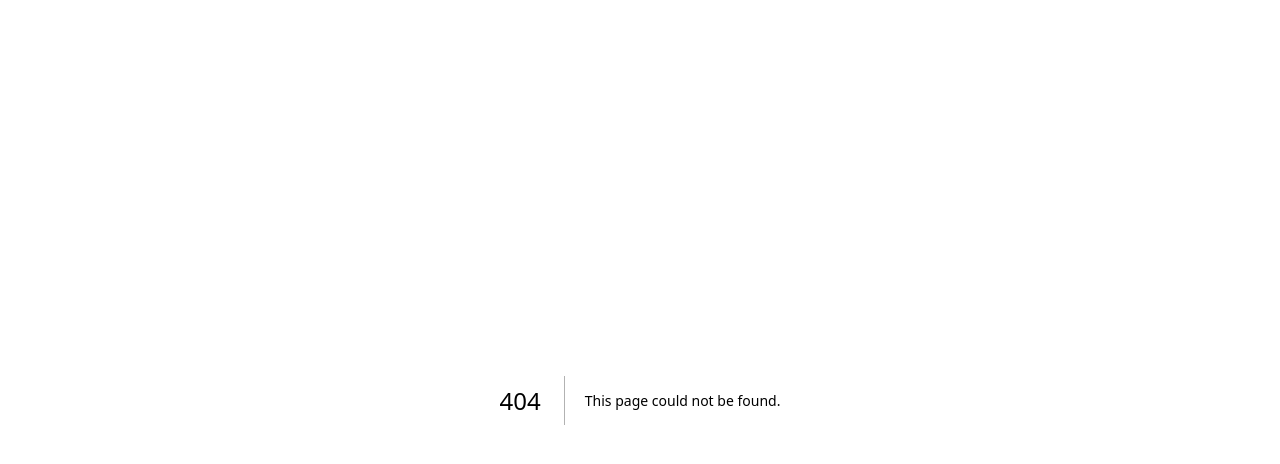
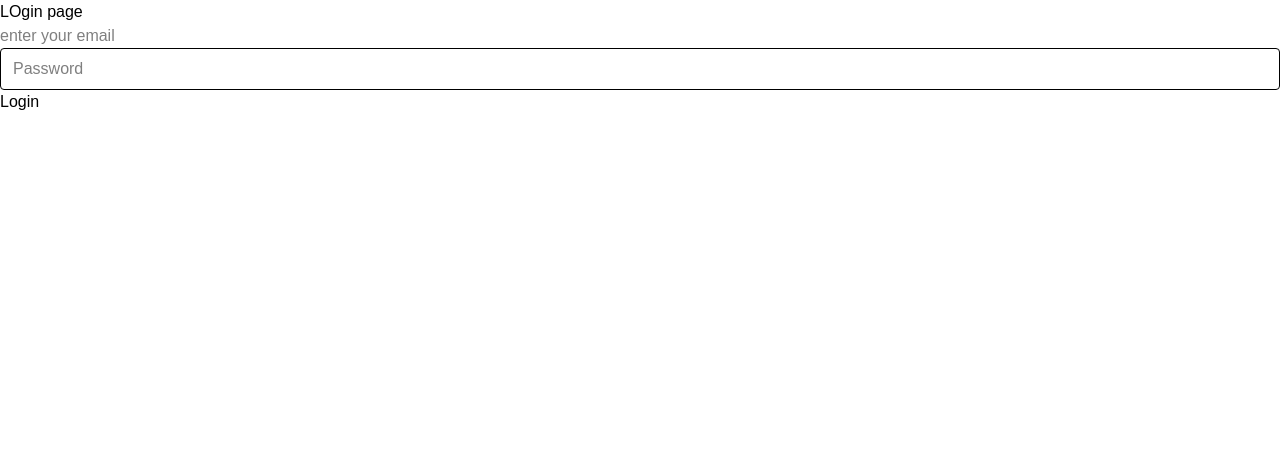
Before and after one commit to AMAN7040/zerocode, a Next.js app: page /login in a window 1280 px wide. Before the commit this address had no page. Shown: the top 464 px of the page. Built offline with nearby package versions, Linux system fonts and the light colour scheme.

Commit message:
feat: add basic login form to test auth flow and redirection

```diff
--- /dev/null
+++ b/src/app/login/page.tsx
@@ -0,0 +1,48 @@
+"use client";
+
+import { useAuthContext } from "@/context/AuthContext";
+import { useRouter } from "next/router";
+import { useState } from "react";
+
+export default function LoginPage() {
+  const { login } = useAuthContext();
+  const router = useRouter();
+
+  const [email, setEmail] = useState("");
+  const [password, setPassword] = useState("");
+  const [error, setError] = useState("");
+
+  const handleLogin = async () => {
+    const result = await login({ email, password });
+
+    if (!result.success) {
+      setError(result.error);
+      return;
+    }
+
+    router.push("/chat");
+  };
+
+  return (
+    <div>
+      <h1>LOgin page</h1>
+      <input
+        type="email"
+        placeholder="enter your email"
+        value={email}
+        onChange={(e) => setEmail(e.target.value)}
+      />
+
+      <input
+        type="password"
+        placeholder="Password"
+        className="w-full px-3 py-2 border rounded"
+        value={password}
+        onChange={(e) => setPassword(e.target.value)}
+      />
+
+      {error && <p>{error}</p>}
+      <button onClick={handleLogin}>Login</button>
+    </div>
+  );
+}
```
